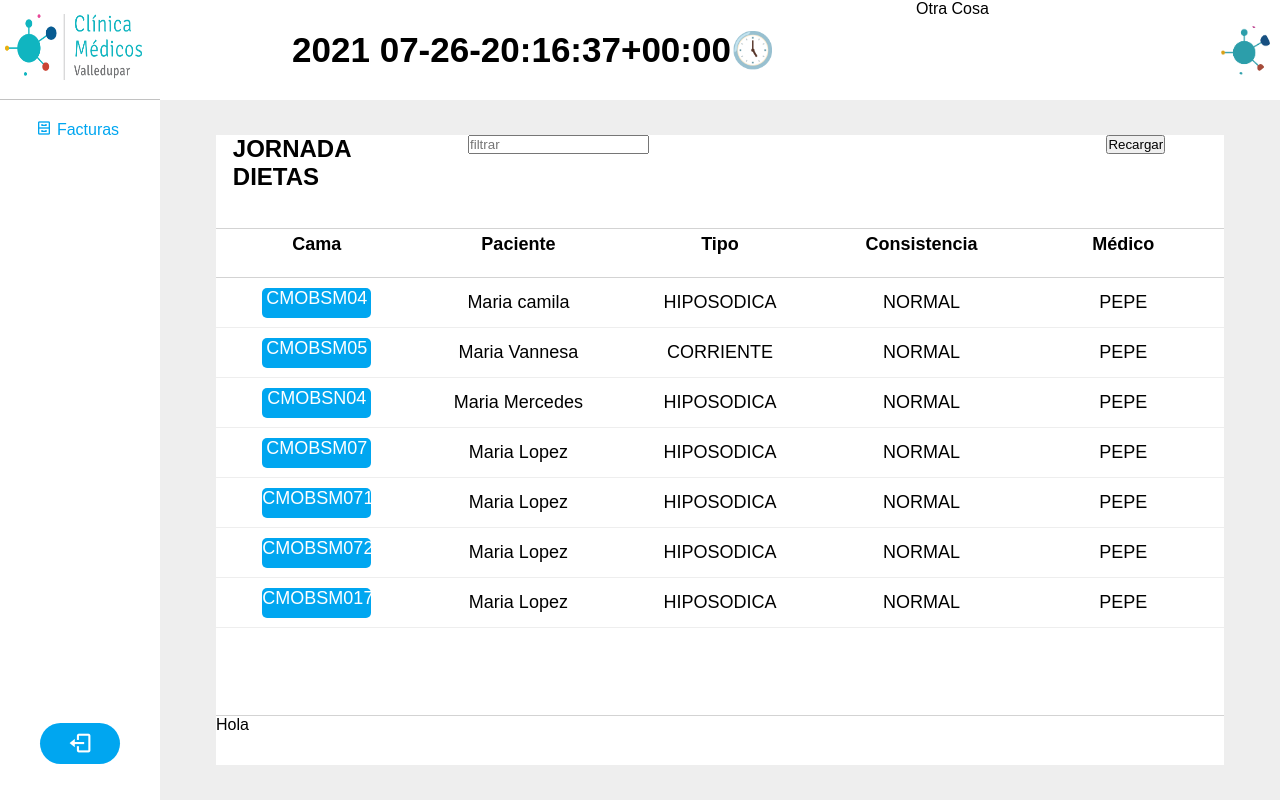
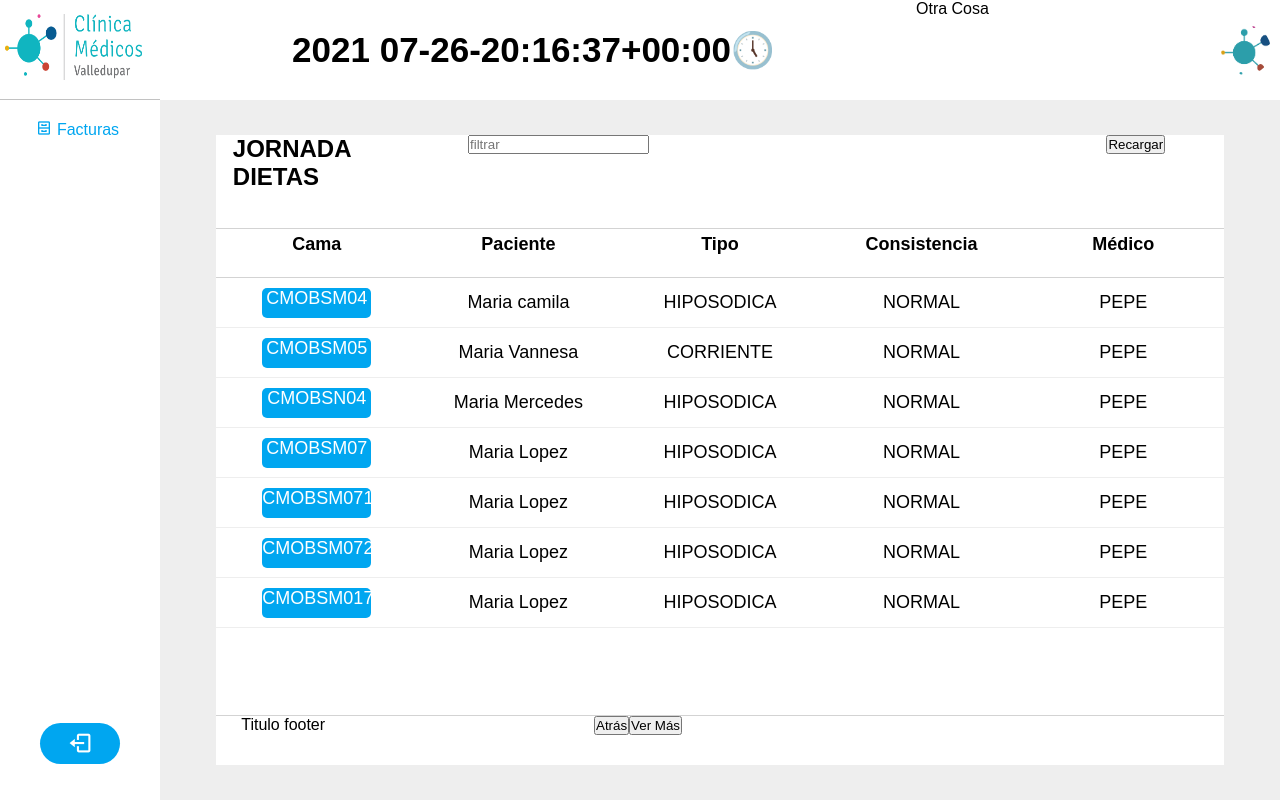
Before and after one commit to ClinicaAltaComplejidad/Eklipse-Fronted, a React (Create React App) app in the folder eklipse-2.0/: page /home/table in a window 1280 px wide. Built offline with nearby package versions, Linux system fonts and the light colour scheme.

Commit message:
[dev] -- dandole estilos bases a tableFooter y componentizandolo

```diff
--- a/eklipse-2.0/src/components/table/Table.jsx
+++ b/eklipse-2.0/src/components/table/Table.jsx
@@ -3,6 +3,7 @@ import React from 'react';
 import './table.css';
 import TableAction from './tableAction/TableAction';
 import TableBody from './tableBody/TableBody';
+import TableFooter from './tableFooter/TableFooter';
 import TableHeader from './tableHeader/TableHeader';
 
 const dataFixed = [
@@ -86,11 +87,19 @@ function Table() {
             <TableBody
                 bodyItems={dataFixed}
             />
-            <footer className="footer_table">
-                <p>
-                    Hola
-                </p>
-            </footer>
+            <TableFooter
+                footerTitle="Titulo footer"
+                pagination={
+                   <div>
+                        <button>
+                            Atrás
+                        </button>
+                        <button>
+                            Ver Más
+                        </button>
+                   </div>
+                }
+            />
         </section>
     )
 }
--- a/eklipse-2.0/src/components/table/table.css
+++ b/eklipse-2.0/src/components/table/table.css
@@ -4,10 +4,3 @@
     height: 90%;
     flex-direction: column;
 }
-
-.footer_table {
-    background-color: #ffffff;
-    border-top: 1px solid #d3d3d3;
-    height: 8%;
-    width: 100%;
-}
--- /dev/null
+++ b/eklipse-2.0/src/components/table/tableFooter/TableFooter.jsx
@@ -0,0 +1,18 @@
+import React from 'react';
+
+import './tableFooter.css';
+
+function TableFooter({footerTitle, pagination}) {
+    return (
+        <footer className="footer_table table_footer">
+            <div className="footer_title">
+                {footerTitle}
+            </div>
+            <section className="footer_pagination">
+                {pagination}
+            </section>
+        </footer>
+    )
+}
+
+export default TableFooter;
--- /dev/null
+++ b/eklipse-2.0/src/components/table/tableFooter/tableFooter.css
@@ -0,0 +1,19 @@
+.footer_table {
+    background-color: #ffffff;
+    border-top: 1px solid #d3d3d3;
+    height: 8%;
+    width: 100%;
+}
+
+.table_footer {
+    display: flex;
+    justify-content: space-around;
+}
+
+.footer_title {
+    width: 30%;
+}
+
+.footer_pagination {
+    width: 60%;
+}
```
